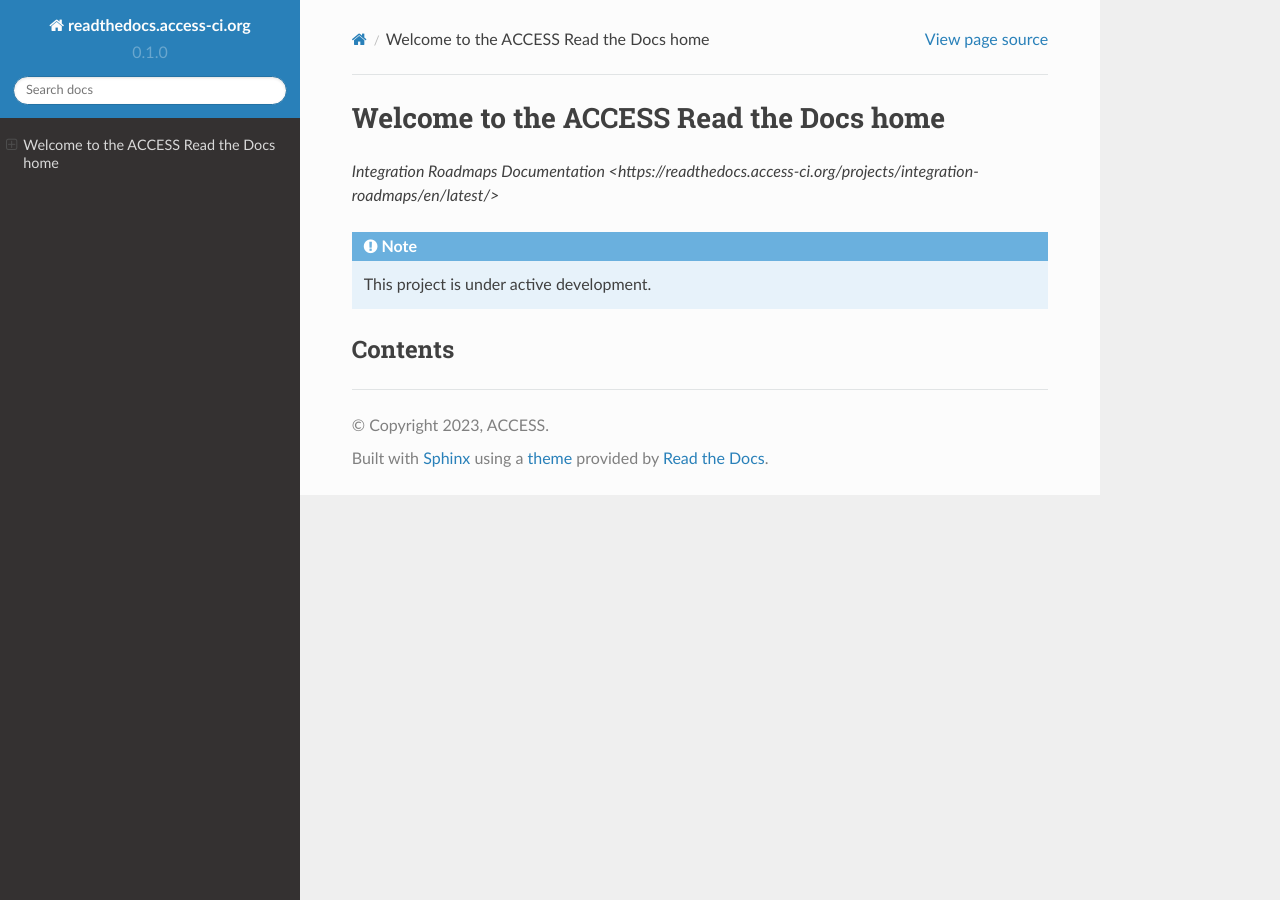
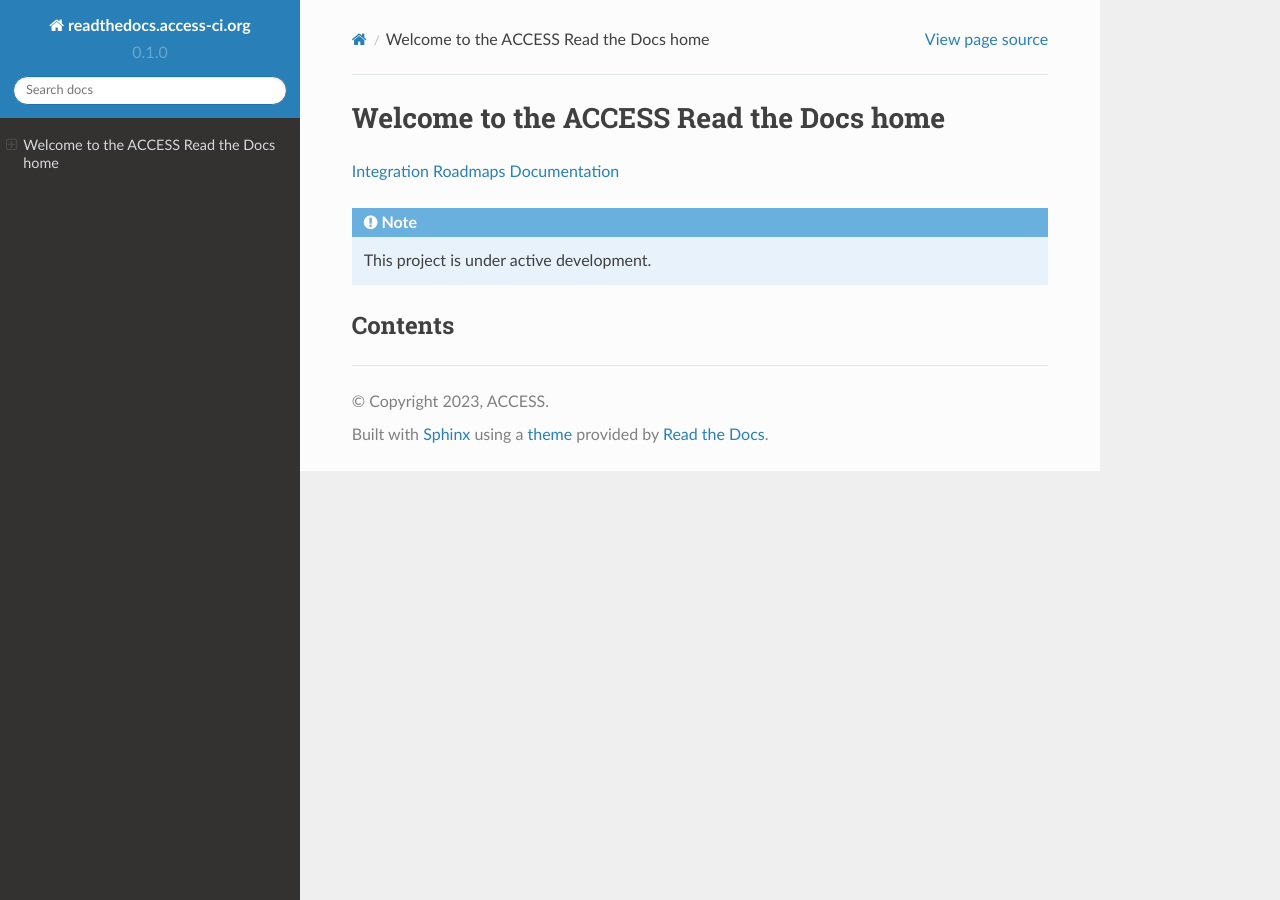
Before and after one commit to access-ci-org/readthedocs-access-ci-org, a Sphinx documentation site: the page built from docs/source/index.rst, in a window 1280 px wide. Built offline with Sphinx 7.4.7 and the Read the Docs theme 2.0.0, drawn with Linux system fonts in a browser that asks for light colours; pages that are not in the unit, such as notebooks, are missing from menus.

Commit message:
Fix link syntax

```diff
--- a/docs/source/index.rst
+++ b/docs/source/index.rst
@@ -1,7 +1,7 @@
 Welcome to the ACCESS Read the Docs home
 ========================================
 
-`Integration Roadmaps Documentation <https://readthedocs.access-ci.org/projects/integration-roadmaps/en/latest/>`
+`Integration Roadmaps Documentation <https://readthedocs.access-ci.org/projects/integration-roadmaps/en/latest/>`_
 
 .. note::
 
```
